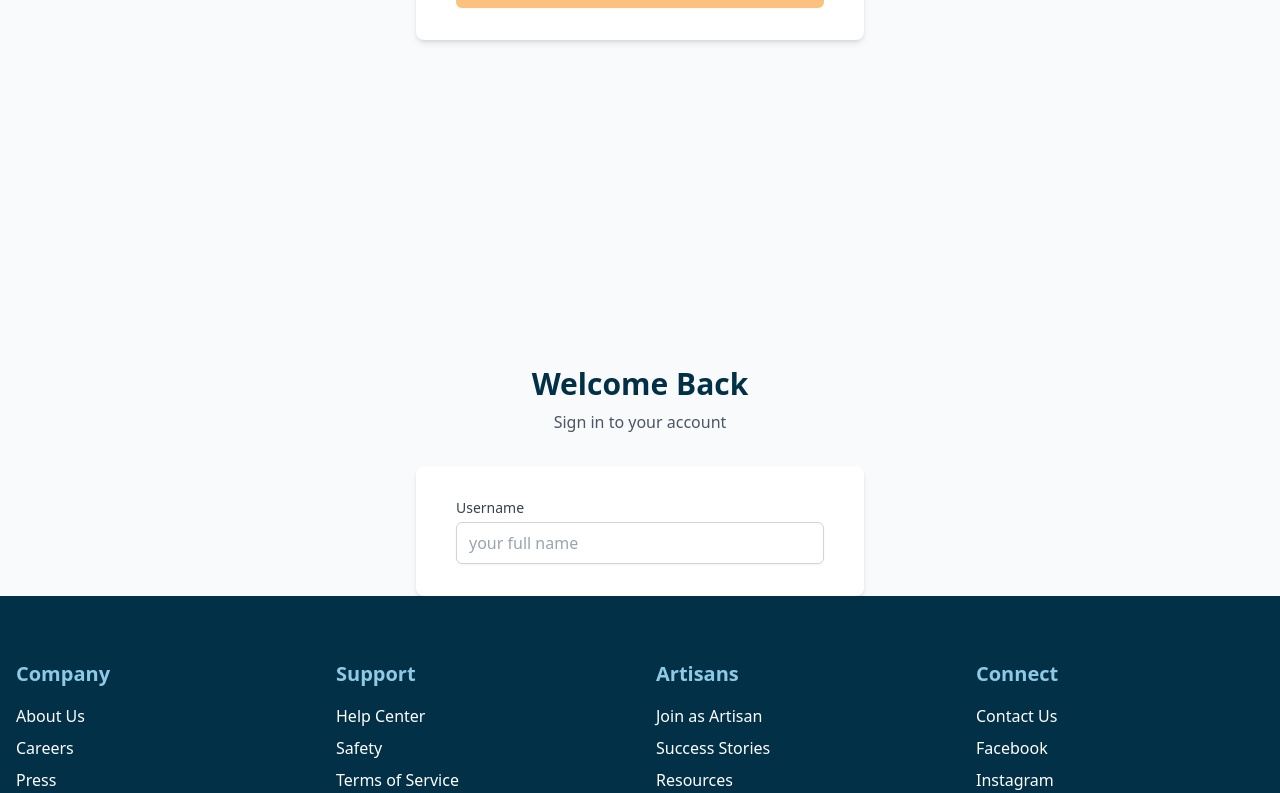
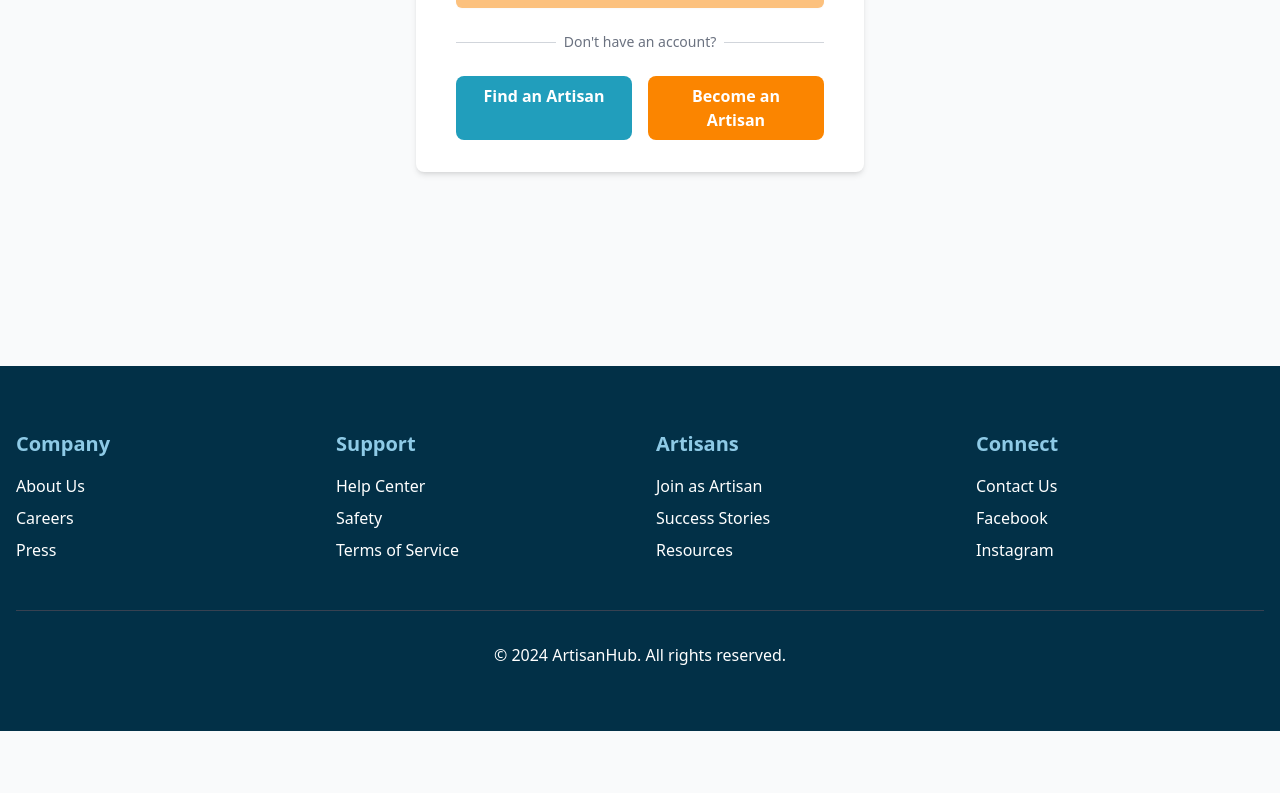
Before and after one commit to badrEladraoui1/Artisa_frontend, an Angular app: page /login in a window 1280 px wide. Shown: the part 498-1291 px from the top of the page. After the commit the page ends 1229 px from the top, so only its background shows below. Built offline with nearby package versions, Linux system fonts and the light colour scheme.

Commit message:
before creating artisan pdp branch

```diff
--- a/src/app/pages/auth/login/login.component.html
+++ b/src/app/pages/auth/login/login.component.html
@@ -126,107 +126,6 @@
           </svg>
           {{ isLoading ? "Signing in..." : "Sign In" }}
         </button>
-      </form>
-
-      <!-- Rest of your template remains the same -->
-    </div>
-  </div>
-</div>
-
-<div class="max-w-md mx-auto">
-  <div class="text-center">
-    <h2 class="text-3xl font-bold text-dark-blue">Welcome Back</h2>
-    <p class="mt-2 text-gray-600">Sign in to your account</p>
-  </div>
-
-  <div class="mt-8 bg-white py-8 px-4 shadow-md rounded-lg sm:px-10">
-    <form [formGroup]="loginForm" (ngSubmit)="onSubmit()" class="space-y-6">
-      <div>
-        <label for="nomComplet" class="block text-sm font-medium text-gray-700"
-          >Username</label
-        >
-        <input
-          type="text"
-          id="nomComplet"
-          formControlName="nomComplet"
-          class="mt-1 block w-full rounded-md border border-gray-300 py-2 px-3 shadow-sm focus:border-bright-blue focus:outline-none focus:ring-bright-blue"
-          placeholder="your full name"
-        />
-
-        <div
-          *ngIf="
-            loginForm.get('nomComplet')?.touched &&
-            loginForm.get('nomComplet')?.invalid
-          "
-          class="text-sm text-red-500 mt-1"
-        >
-          <p *ngIf="loginForm.get('nomComplet')?.errors?.['required']">
-            Username is required.
-          </p>
-          <!-- <p *ngIf="loginForm.get('nomComplet')?.errors?.['minLength']">
-              Please enter a valid username.
-            </p>
-          </div>
-        </div>
-
-
-        <div>
-          <label
-            for="motDePasse"
-            class="block text-sm font-medium text-gray-700"
-            >Password</label
-          >
-          <input
-            type="password"
-            id="motDePasse"
-            formControlName="motDePasse"
-            class="mt-1 block w-full rounded-md border border-gray-300 py-2 px-3 shadow-sm focus:border-bright-blue focus:outline-none focus:ring-bright-blue"
-            placeholder="••••••••"
-          />
-
-          <div
-            *ngIf="
-              loginForm.get('motDePasse')?.touched &&
-              loginForm.get('motDePasse')?.invalid
-            "
-            class="text-sm text-red-500 mt-1"
-          >
-            <p *ngIf="loginForm.get('motDePasse')?.errors?.['required']">
-              Password is required.
-            </p>
-            <p *ngIf="loginForm.get('motDePasse')?.errors?.['required']">
-              Password must be at least 8 characters long.
-            </p>
-          </div>
-        </div>
-
-
-        <div class="flex items-center justify-between">
-          <div class="flex items-center">
-            <input
-              type="checkbox"
-              id="remember"
-              class="h-4 w-4 rounded border-gray-300 text-bright-blue focus:ring-bright-blue"
-            />
-            <label for="remember" class="ml-2 block text-sm text-gray-700"
-              >Remember me</label
-            >
-          </div>
-          <a href="#" class="text-sm text-bright-blue hover:text-orange"
-            >Forgot password?</a
-          >
-        </div>
-
-
-        <button
-          type="submit"
-          [disabled]="!loginForm.valid"
-          class="w-full btn btn-primary"
-        >
-          Sign In
-        </button>
-      </form>
-
         <div class="mt-6">
           <div class="relative">
             <div class="absolute inset-0 flex items-center">
@@ -254,11 +153,9 @@
             </a>
           </div>
         </div>
+      </form>
+
+      <!-- Rest of your template remains the same -->
     </div>
   </div>
-</div> -->
 </div>
-      </div>
-    </form>
-  </div>
-</div>
--- a/src/app/pages/client-dashboard/pages/profile/profile.component.ts
+++ b/src/app/pages/client-dashboard/pages/profile/profile.component.ts
@@ -1,9 +1,14 @@
-import { Component } from '@angular/core';
-import { CommonModule } from '@angular/common';
-import { FormBuilder, FormGroup, ReactiveFormsModule, Validators } from '@angular/forms';
+import { Component } from "@angular/core";
+import { CommonModule } from "@angular/common";
+import {
+  FormBuilder,
+  FormGroup,
+  ReactiveFormsModule,
+  Validators,
+} from "@angular/forms";
 
 @Component({
-  selector: 'app-profile',
+  selector: "app-profile",
   standalone: true,
   imports: [CommonModule, ReactiveFormsModule],
   template: `
@@ -13,11 +18,14 @@ import { FormBuilder, FormGroup, ReactiveFormsModule, Validators } from '@angula
       <form [formGroup]="profileForm" (ngSubmit)="onSubmit()" class="space-y-6">
         <div class="grid grid-cols-1 md:grid-cols-2 gap-6">
           <div>
-            <label class="block text-sm font-medium text-gray-700">Full Name</label>
+            <label class="block text-sm font-medium text-gray-700"
+              >Full Name</label
+            >
             <input
               type="text"
               formControlName="name"
-              class="mt-1 block w-full rounded-md border-gray-300 shadow-sm focus:border-bright-blue focus:ring-bright-blue">
+              class="mt-1 block w-full rounded-md border-gray-300 shadow-sm focus:border-bright-blue focus:ring-bright-blue"
+            />
           </div>
 
           <div>
@@ -25,7 +33,8 @@ import { FormBuilder, FormGroup, ReactiveFormsModule, Validators } from '@angula
             <input
               type="email"
               formControlName="email"
-              class="mt-1 block w-full rounded-md border-gray-300 shadow-sm focus:border-bright-blue focus:ring-bright-blue">
+              class="mt-1 block w-full rounded-md border-gray-300 shadow-sm focus:border-bright-blue focus:ring-bright-blue"
+            />
           </div>
 
           <div>
@@ -33,26 +42,33 @@ import { FormBuilder, FormGroup, ReactiveFormsModule, Validators } from '@angula
             <input
               type="tel"
               formControlName="phone"
-              class="mt-1 block w-full rounded-md border-gray-300 shadow-sm focus:border-bright-blue focus:ring-bright-blue">
+              class="mt-1 block w-full rounded-md border-gray-300 shadow-sm focus:border-bright-blue focus:ring-bright-blue"
+            />
           </div>
 
           <div>
-            <label class="block text-sm font-medium text-gray-700">Profile Picture URL</label>
+            <label class="block text-sm font-medium text-gray-700"
+              >Profile Picture URL</label
+            >
             <input
               type="text"
               formControlName="profilePicture"
-              class="mt-1 block w-full rounded-md border-gray-300 shadow-sm focus:border-bright-blue focus:ring-bright-blue">
+              class="mt-1 block w-full rounded-md border-gray-300 shadow-sm focus:border-bright-blue focus:ring-bright-blue"
+            />
           </div>
 
           <div class="md:col-span-2">
-            <label class="block text-sm font-medium text-gray-700">Address</label>
+            <label class="block text-sm font-medium text-gray-700"
+              >Address</label
+            >
             <textarea
               formControlName="address"
               rows="3"
-              class="mt-1 block w-full rounded-md border-gray-300 shadow-sm focus:border-bright-blue focus:ring-bright-blue"></textarea>
+              class="mt-1 block w-full rounded-md border-gray-300 shadow-sm focus:border-bright-blue focus:ring-bright-blue"
+            ></textarea>
           </div>
 
-          <div>
+          <!-- <div>
             <label class="block text-sm font-medium text-gray-700">New Password</label>
             <input
               type="password"
@@ -66,44 +82,52 @@ import { FormBuilder, FormGroup, ReactiveFormsModule, Validators } from '@angula
               type="password"
               formControlName="confirmPassword"
               class="mt-1 block w-full rounded-md border-gray-300 shadow-sm focus:border-bright-blue focus:ring-bright-blue">
-          </div>
+          </div> -->
         </div>
 
         <div class="flex justify-end">
           <button
             type="submit"
             [disabled]="!profileForm.valid"
-            class="btn btn-primary">
+            class="btn btn-primary"
+          >
             Save Changes
           </button>
         </div>
       </form>
     </div>
-  `
+  `,
 })
 export class ProfileComponent {
   profileForm: FormGroup;
 
   constructor(private fb: FormBuilder) {
-    this.profileForm = this.fb.group({
-      name: ['Sarah Johnson', Validators.required],
-      email: ['sarah.johnson@example.com', [Validators.required, Validators.email]],
-      phone: ['(555) 987-6543', Validators.required],
-      profilePicture: ['https://i.pravatar.cc/150?img=1'],
-      address: ['123 Main St, Brooklyn, NY 11201', Validators.required],
-      newPassword: [''],
-      confirmPassword: ['']
-    }, { validator: this.passwordMatchValidator });
+    this.profileForm = this.fb.group(
+      {
+        name: ["Sarah Johnson", Validators.required],
+        email: [
+          "sarah.johnson@example.com",
+          [Validators.required, Validators.email],
+        ],
+        phone: ["(555) 987-6543", Validators.required],
+        profilePicture: ["https://i.pravatar.cc/150?img=1"],
+        address: ["123 Main St, Brooklyn, NY 11201", Validators.required],
+        newPassword: [""],
+        confirmPassword: [""],
+      },
+      { validator: this.passwordMatchValidator }
+    );
   }
 
   passwordMatchValidator(g: FormGroup) {
-    return g.get('newPassword')?.value === g.get('confirmPassword')?.value
-      ? null : { mismatch: true };
+    return g.get("newPassword")?.value === g.get("confirmPassword")?.value
+      ? null
+      : { mismatch: true };
   }
 
   onSubmit() {
     if (this.profileForm.valid) {
-      console.log('Save profile:', this.profileForm.value);
+      console.log("Save profile:", this.profileForm.value);
     }
   }
 }
```
Lines whose indentation alone changed are shown as unchanged.
